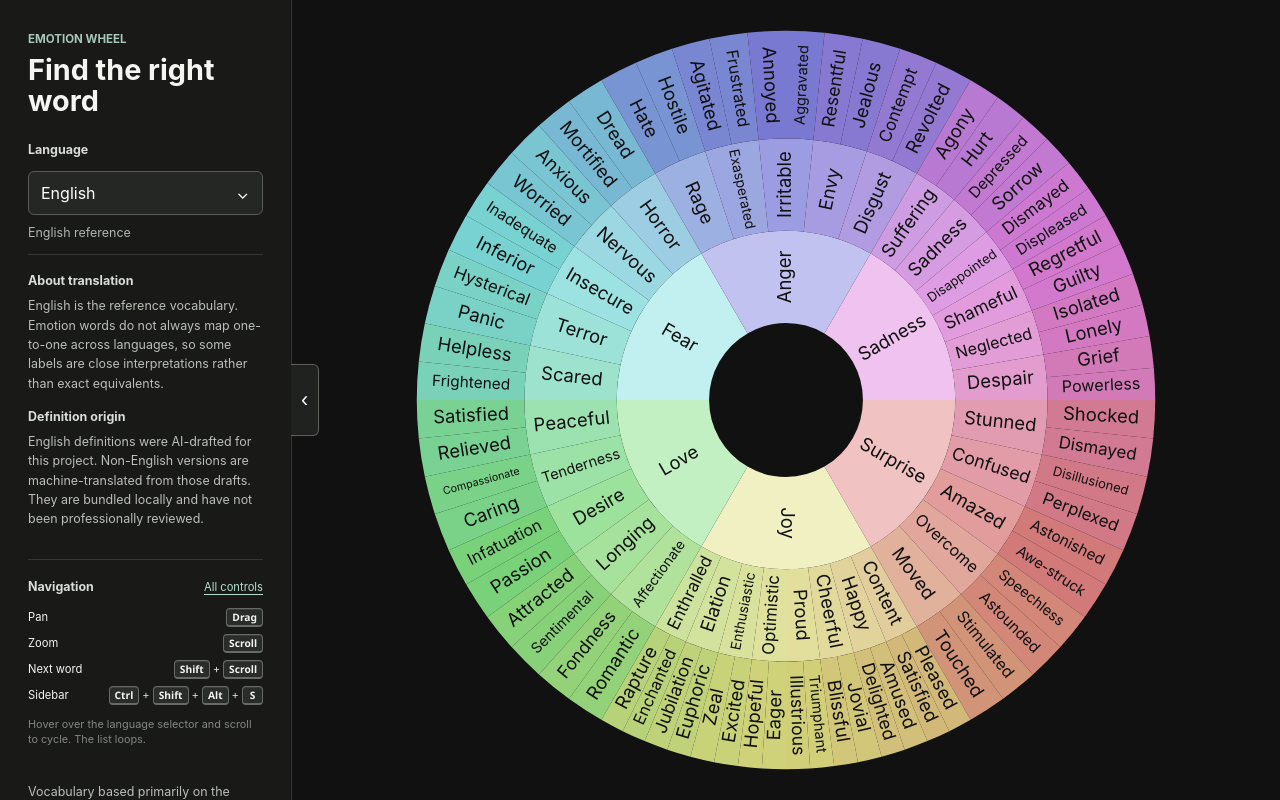
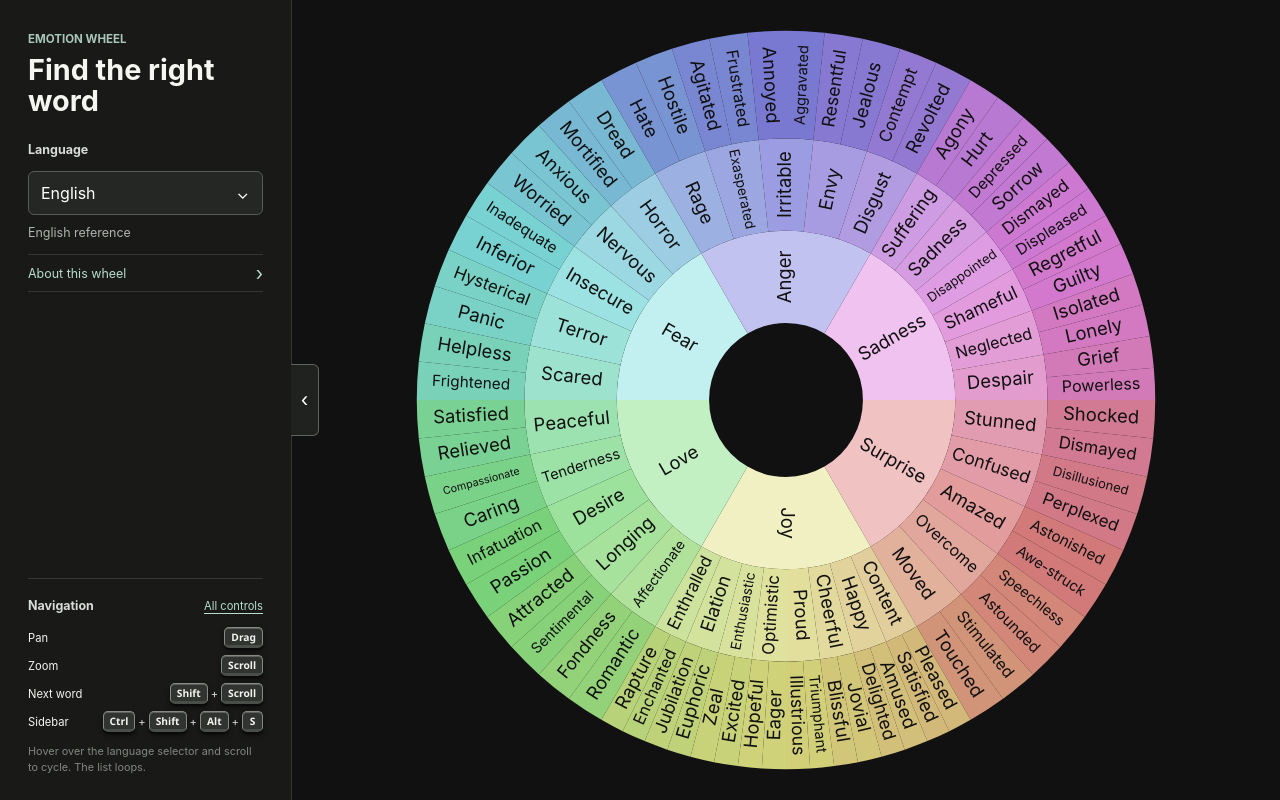
Before and after one commit to nastajus/emotion-wheel, a plain HTML site: page index.html in a window 1280 px wide. Drawn offline with Linux system fonts and the light colour scheme.

Commit message:
Move sidebar details into an About view

```diff
--- a/index.html
+++ b/index.html
@@ -8,7 +8,8 @@
   <link rel="stylesheet" href="style.css">
 </head>
 <body>
-  <aside id="language-sidebar" aria-label="Language settings">
+  <aside id="language-sidebar" aria-label="Wheel controls and information">
+    <div id="sidebar-main" class="sidebar-view">
       <div class="sidebar-heading">
         <p class="eyebrow">Emotion wheel</p>
         <h1>Find the right word</h1>
@@ -27,12 +28,9 @@
       </div>
       <p id="translation-route" aria-live="polite">English → English</p>
 
-    <div class="translation-note">
-      <h2>About translation</h2>
-      <p>English is the reference vocabulary. Emotion words do not always map one-to-one across languages, so some labels are close interpretations rather than exact equivalents.</p>
-      <h2>Definition origin</h2>
-      <p>English definitions were AI-drafted for this project. Non-English versions are machine-translated from those drafts. They are bundled locally and have not been professionally reviewed.</p>
-    </div>
+      <button id="about-open" class="sidebar-navigation" type="button" aria-controls="sidebar-about">
+        <span>About this wheel</span><span aria-hidden="true">›</span>
+      </button>
 
       <section class="navigation-legend" aria-labelledby="navigation-heading">
         <div class="legend-heading">
@@ -47,11 +45,31 @@
         </dl>
         <p id="language-scroll-help">Hover over the language selector and scroll to cycle. The list loops.</p>
       </section>
+    </div>
 
-    <p class="source-note">
-      Vocabulary based primarily on the
-      <a href="https://www.thejuntoinstitute.com/2024/08/28/emotion-wheels/" target="_blank" rel="noreferrer">Junto Emotion Wheel</a>.
-    </p>
+    <div id="sidebar-about" class="sidebar-view" hidden>
+      <button id="about-back" class="sidebar-back" type="button" aria-controls="sidebar-main">
+        <span aria-hidden="true">‹</span> Back
+      </button>
+      <div class="sidebar-heading">
+        <p class="eyebrow">About</p>
+        <h1>Language and sources</h1>
+      </div>
+      <div class="about-content">
+        <section>
+          <h2>About translation</h2>
+          <p>English is the reference vocabulary. Emotion words do not always map one-to-one across languages, so some labels are close interpretations rather than exact equivalents.</p>
+        </section>
+        <section>
+          <h2>Definition origin</h2>
+          <p>English definitions were AI-drafted for this project. Non-English versions are machine-translated from those drafts. They are bundled locally and have not been professionally reviewed.</p>
+        </section>
+        <section>
+          <h2>Primary reference</h2>
+          <p>Vocabulary and hierarchy are based primarily on the <a href="https://www.thejuntoinstitute.com/2024/08/28/emotion-wheels/" target="_blank" rel="noreferrer">Junto Emotion Wheel</a>.</p>
+        </section>
+      </div>
+    </div>
   </aside>
 
   <button id="sidebar-toggle" type="button" aria-controls="language-sidebar" aria-expanded="true" aria-label="Collapse language sidebar">
--- a/script.js
+++ b/script.js
@@ -201,6 +201,8 @@ const languagesNone = document.getElementById("languages-none");
 const translationRoute = document.getElementById("translation-route");
 const sidebarToggle = document.getElementById("sidebar-toggle");
 const helpDialog = document.getElementById("help-dialog");
+const sidebarMain = document.getElementById("sidebar-main");
+const sidebarAbout = document.getElementById("sidebar-about");
 let selectedLanguage = "en";
 let enabledLanguages = new Set(languages.map(({ code }) => code));
 const centerX = 200;
@@ -817,6 +819,19 @@ sidebarToggle.addEventListener("click", () => {
   setSidebarCollapsed(!document.body.classList.contains("sidebar-collapsed"));
 });
 
+document.getElementById("about-open").addEventListener("click", () => {
+  closeLanguageMenu();
+  sidebarMain.hidden = true;
+  sidebarAbout.hidden = false;
+  document.getElementById("about-back").focus();
+});
+
+document.getElementById("about-back").addEventListener("click", () => {
+  sidebarAbout.hidden = true;
+  sidebarMain.hidden = false;
+  document.getElementById("about-open").focus();
+});
+
 document.getElementById("help-open").addEventListener("click", () => helpDialog.showModal());
 document.getElementById("help-close").addEventListener("click", () => helpDialog.close());
 helpDialog.addEventListener("click", (event) => {
--- a/style.css
+++ b/style.css
@@ -24,9 +24,7 @@ body.sidebar-collapsed { --sidebar-column: 0px; }
 #language-sidebar {
   position: relative;
   z-index: 20;
-  display: flex;
-  flex-direction: column;
-  gap: 14px;
+  display: block;
   min-width: 0;
   width: var(--sidebar-width);
   padding: 32px 28px 24px;
@@ -37,6 +35,15 @@ body.sidebar-collapsed { --sidebar-column: 0px; }
 }
 
 body.sidebar-collapsed #language-sidebar { transform: translateX(-100%); }
+
+.sidebar-view {
+  display: flex;
+  flex-direction: column;
+  gap: 14px;
+  min-height: 100%;
+}
+
+.sidebar-view[hidden] { display: none; }
 
 .sidebar-heading { margin-bottom: 12px; }
 
@@ -56,8 +63,8 @@ h1 {
 }
 
 .control-label,
-.translation-note h2,
-.navigation-legend h2 {
+.navigation-legend h2,
+.about-content h2 {
   margin: 0;
   font-size: 0.78rem;
   font-weight: 700;
@@ -168,10 +175,11 @@ h1 {
 #popup-close:focus-visible,
 #help-open:focus-visible,
 #help-close:focus-visible,
+#about-open:focus-visible,
+#about-back:focus-visible,
 .language-actions button:focus-visible,
 .language-name:focus-visible,
-.definition-toggle:focus-visible,
-.source-note a:focus-visible {
+.definition-toggle:focus-visible {
   outline: 2px solid #9bd3bd;
   outline-offset: 2px;
 }
@@ -182,32 +190,64 @@ h1 {
   font-size: 0.78rem;
 }
 
-.translation-note {
+.sidebar-navigation,
+.sidebar-back {
+  display: flex;
+  align-items: center;
+  border: 0;
+  background: transparent;
+  color: #b6ddcd;
+  font: inherit;
+  cursor: pointer;
+}
+
+.sidebar-navigation {
+  justify-content: space-between;
+  width: 100%;
+  min-height: 38px;
+  padding: 0;
+  border-top: 1px solid #353832;
+  border-bottom: 1px solid #353832;
+  font-size: 0.78rem;
+}
+
+.sidebar-navigation span:last-child { font-size: 1.2rem; }
+
+.sidebar-back {
+  align-self: flex-start;
+  gap: 7px;
+  min-height: 32px;
+  padding: 0 4px 0 0;
+  font-size: 0.78rem;
+}
+
+.sidebar-back span { font-size: 1.2rem; }
+
+.about-content {
+  display: grid;
+  gap: 22px;
+  padding-top: 4px;
+}
+
+.about-content section {
   padding-top: 18px;
   border-top: 1px solid #353832;
 }
 
-.translation-note h2 + p { margin-bottom: 16px; }
-
-.translation-note p,
-.source-note {
+.about-content p {
   margin: 8px 0 0;
   color: #b9beb7;
   font-size: 0.78rem;
-  line-height: 1.55;
+  line-height: 1.6;
 }
 
-.source-note {
-  margin-top: auto;
-  padding-top: 20px;
-}
-
-.source-note a {
+.about-content a {
   color: #b6ddcd;
   text-underline-offset: 3px;
 }
 
 .navigation-legend {
+  margin-top: auto;
   padding-top: 18px;
   border-top: 1px solid #353832;
 }
@@ -269,15 +309,18 @@ kbd {
   align-items: center;
   justify-content: center;
   min-width: 21px;
-  min-height: 19px;
-  padding: 1px 5px;
-  border: 1px solid #676b64;
-  border-bottom-width: 2px;
-  border-radius: 4px;
-  background: #2a2c29;
+  min-height: 21px;
+  padding: 2px 6px 1px;
+  border: 1px solid #858b82;
+  border-bottom: 3px solid #4a4e48;
+  border-radius: 5px;
+  background: #30332f;
   color: #f2f4f0;
-  font: 600 0.64rem/1 "Segoe UI", Arial, sans-serif;
-  box-shadow: 0 1px 0 rgba(255, 255, 255, 0.08) inset;
+  font: 700 0.64rem/1 "Segoe UI", Arial, sans-serif;
+  box-shadow:
+    0 2px 0 #090a09,
+    0 3px 5px rgba(0, 0, 0, 0.55),
+    inset 0 1px 0 rgba(255, 255, 255, 0.22);
 }
 
 #emotion-container {
```
Also changed, not shown: 1 other file. Lines whose indentation alone changed are shown as unchanged.
